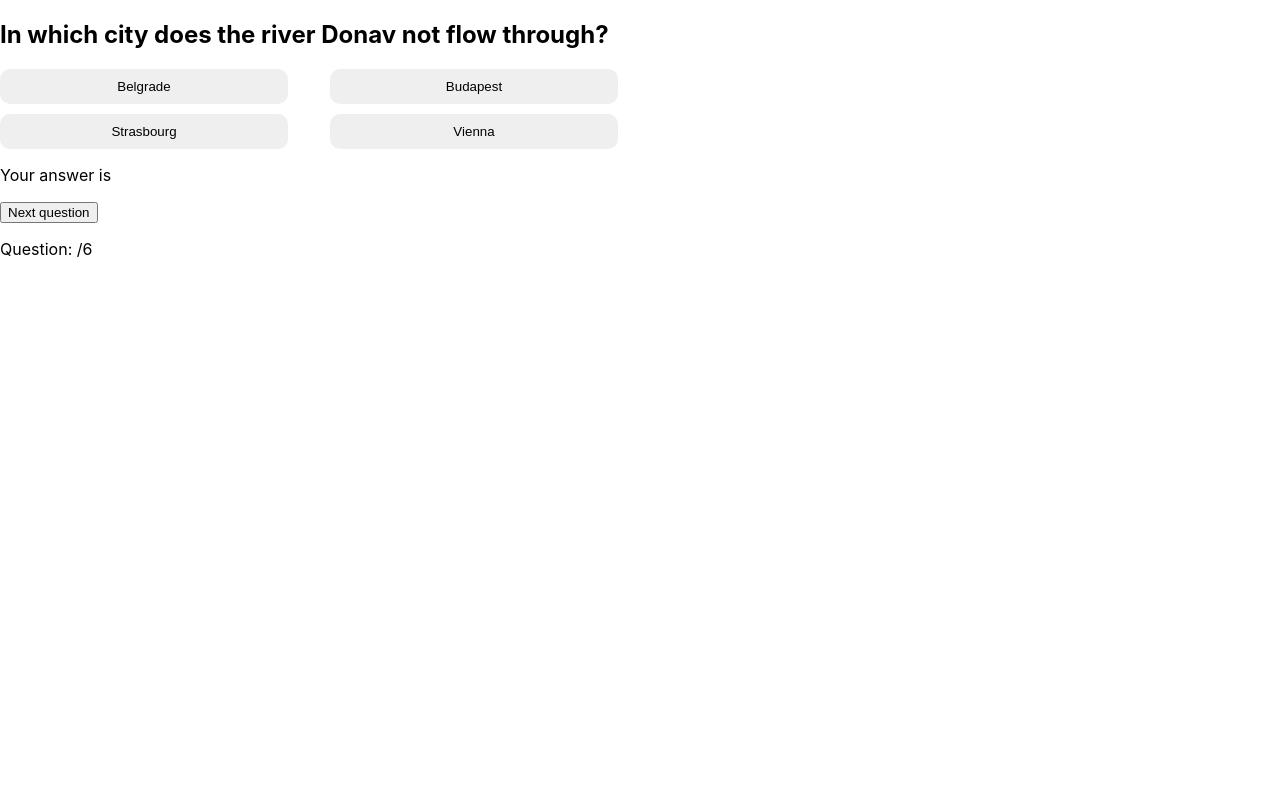
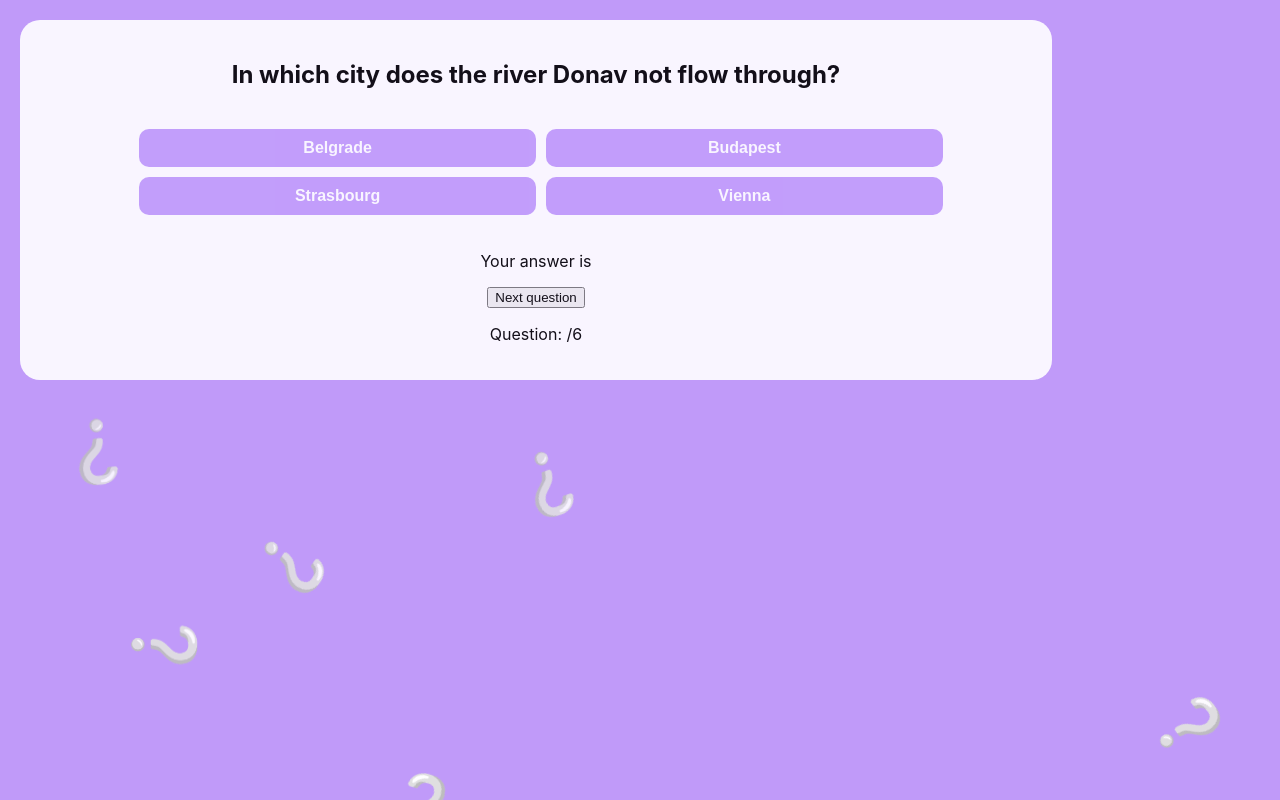
Before and after one commit to Technigo/project-redux-quiz-old, a React (Create React App) app: page / in a window 1280 px wide. Built offline with nearby package versions, Linux system fonts and the light colour scheme.

Commit message:
added styling

```diff
--- a/src/App.js
+++ b/src/App.js
@@ -4,6 +4,7 @@ import { combineReducers, configureStore } from '@reduxjs/toolkit';
 import { quiz } from 'reducers/quiz';
 
 import { CurrentQuestion } from 'components/CurrentQuestion';
+import Background from 'components/Background';
 
 const reducer = combineReducers({
   quiz: quiz.reducer
@@ -13,8 +14,11 @@ const store = configureStore({ reducer });
 
 export const App = () => {
   return (
-    <Provider store={store}>
-      <CurrentQuestion />
-    </Provider>
+    <>
+      <Background />
+      <Provider store={store}>
+        <CurrentQuestion />
+      </Provider>
+    </>
   );
 }
--- /dev/null
+++ b/src/background.css
@@ -0,0 +1,62 @@
+.smileys span {
+    position: fixed;
+    bottom: -80px;
+    animation: animate 10s linear infinite;
+    font-size: 60px;
+    z-index: -1;
+    }
+
+    .smileys span:nth-child(1){
+      left: 60px;
+      animation-delay: 0.6s;
+    }
+    .smileys span:nth-child(2){
+      left: 10%;
+      animation-delay: 3s;
+    }
+    .smileys span:nth-child(3){
+      left: 20%;
+      animation-delay: 2s;
+    }
+    .smileys span:nth-child(4){
+      left: 30%;
+      animation-delay: 5s;
+    }
+    .smileys span:nth-child(5){
+      left: 40%;
+      animation-delay: 1s;
+    }
+    .smileys span:nth-child(6){
+      left: 50%;
+      animation-delay: 7s;
+    }
+    .smileys span:nth-child(7){
+      left: 60%;
+      animation-delay: 6s;
+    }
+    .smileys span:nth-child(8){
+      left: 70%;
+      animation-delay: 8s;
+    }
+    .smileys span:nth-child(9){
+      left: 80%;
+      animation-delay: 6s;
+    }
+    .smileys span:nth-child(10){
+      left: 90%;
+      animation-delay: 4s;
+    }
+
+    @keyframes animate{
+      0% {
+        transform: translateY(0);
+          opacity: 1
+      }
+      70%{
+          opacity: .8;
+      }
+      100% {
+        transform: translateY(-800px) rotate(360deg);
+          opacity: 0
+      }
+    }
--- /dev/null
+++ b/src/components/Background.js
@@ -0,0 +1,21 @@
+import React from 'react';
+import '../background.css';
+
+const Background = () => {
+  return (
+    <div className="smileys">
+      <span>❔</span>
+      <span>❔</span>
+      <span>❔</span>
+      <span>❔</span>
+      <span>❔</span>
+      <span>❔</span>
+      <span>❔</span>
+      <span>❔</span>
+      <span>❔</span>
+      <span>❔</span>
+    </div>
+  )
+};
+
+export default Background;
--- a/src/components/CurrentQuestion.js
+++ b/src/components/CurrentQuestion.js
@@ -19,7 +19,7 @@ export const CurrentQuestion = () => {
   }
 
   return (
-    <div>
+    <section className="quizWrapper">
       <h2>{question.questionText}</h2>
       <div className="answerWrapper">
         {question.options.map((answer) => {
@@ -31,6 +31,6 @@ export const CurrentQuestion = () => {
       <p>Your answer is</p>
       <button type="button" onClick={handleNextQuestion}>Next question</button>
       <p>Question: /6</p>
-    </div>
+    </section>
   )
 }
--- a/src/index.css
+++ b/src/index.css
@@ -1,10 +1,11 @@
 body {
-  margin: 0;
+  margin: 20px;
   font-family: -apple-system, BlinkMacSystemFont, "Segoe UI", "Roboto", "Oxygen",
     "Ubuntu", "Cantarell", "Fira Sans", "Droid Sans", "Helvetica Neue",
     sans-serif;
   -webkit-font-smoothing: antialiased;
   -moz-osx-font-smoothing: grayscale;
+  background-color: rgb(192, 154, 249);
 }
 
 code {
@@ -12,16 +13,40 @@ code {
     monospace;
 }
 
+.quizWrapper {
+  display: flex;
+  flex-direction: column;
+  align-items: center;
+  background-color:white;
+  opacity: 0.9;
+  padding: 20px;
+  border-radius: 20px;
+  width: 80%
+}
 .answerWrapper {
   display: grid;
-  width: 50%;
   grid-template-columns: repeat(2, 50%);
   gap: 10px;
+  width: 80%;
+  margin: 20px 0;
+}
+
+h2 {
+  width: 70%;
+  text-align: center;
 }
 
 .answer {
-  width: 90%;
   padding: 10px;
   border-radius: 10px;
   border: none;
+  background-color: rgb(181, 135, 251);
+  opacity: 0.8;
+  color: white;
+  font-size: 16px;
+  font-weight: bold;
 }
+
+.answer:hover {
+  opacity: 1;
+}
```
